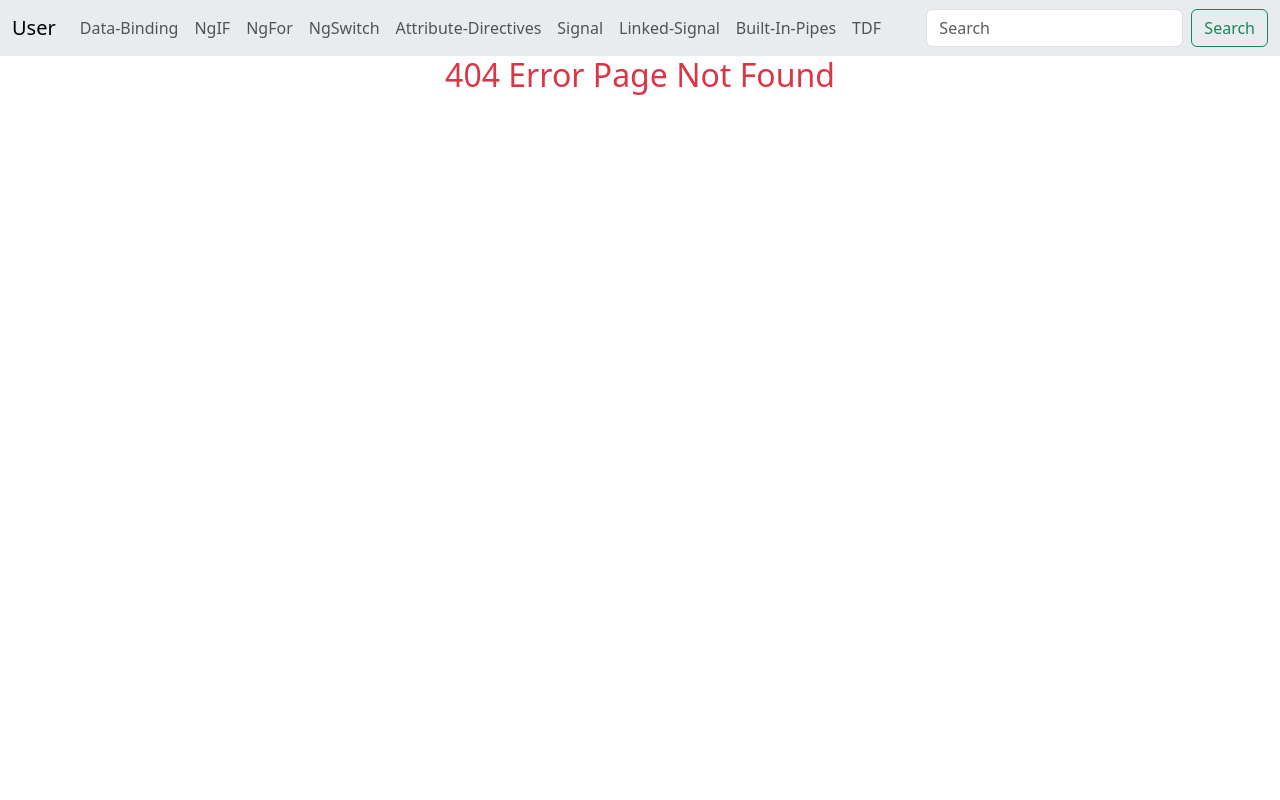
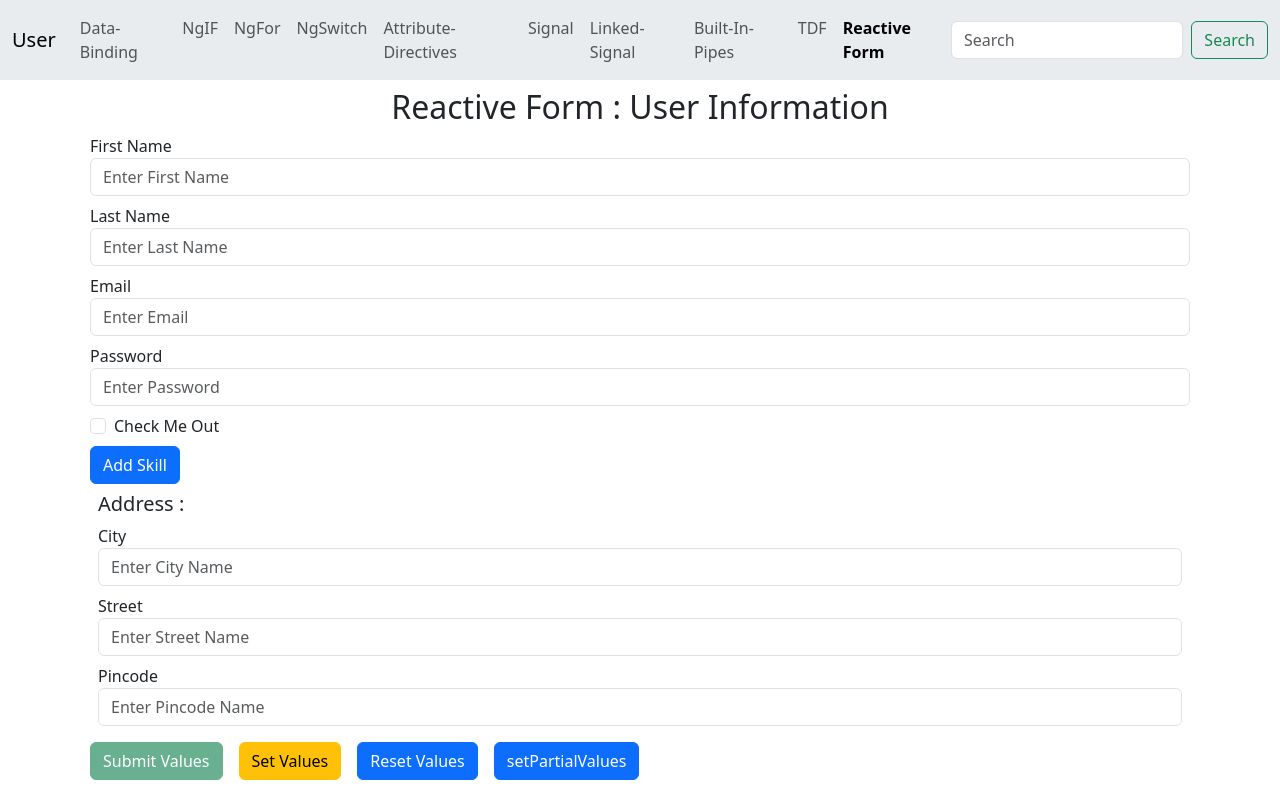
Before and after one commit to Veeresh-Abbili/Angular19-tutorial, an Angular app: page /reactive-form in a window 1280 px wide. Before the commit this address had no page. Built offline with nearby package versions, Linux system fonts and the light colour scheme.

Commit message:
Reactive-form with form-builder and validators implemented

```diff
--- a/src/app/app.component.html
+++ b/src/app/app.component.html
@@ -44,6 +44,9 @@
                 <li class="nav-item">
                     <a class="nav-link" routerLinkActive="active" routerLink="TDF">TDF</a>
                 </li>
+                <li class="nav-item">
+                    <a class="nav-link" routerLinkActive="active" routerLink="reactive-form">Reactive Form</a>
+                </li>
             </ul>
             <form class="d-flex" role="search">
                 <input class="form-control me-2" type="search" placeholder="Search" aria-label="Search" />
--- a/src/app/app.routes.ts
+++ b/src/app/app.routes.ts
@@ -10,6 +10,7 @@
 import { PageNotFoundComponent } from './components/page-not-found/page-not-found.component';
 import { BuiltInPipesComponent } from './components/Pipes/built-in-pipes/built-in-pipes.component';
 import { TemplateDrivenFormComponent } from './components/Forms/template-driven-form/template-driven-form.component';
+import { ReactiveFormComponent } from './components/Forms/reactive-form/reactive-form.component';
 
 export const routes: Routes = [
     { path: '', component: UserComponent },
@@ -24,6 +25,7 @@
     { path: 'linked-signal', component: LinkedSignalComponent },
     { path: 'built-in-pipes', component: BuiltInPipesComponent },
     { path: 'TDF', component: TemplateDrivenFormComponent },
+    {path:'reactive-form',component:ReactiveFormComponent},
     { path: '**', component: PageNotFoundComponent },
 
 ];
--- /dev/null
+++ b/src/app/components/Forms/reactive-form/reactive-form.component.html
@@ -0,0 +1,98 @@
+<div class="container">
+
+    <form [formGroup]="reactiveForm" (ngSubmit)="onSubmit()">
+
+        <h2 class="text-center mt-2"> Reactive Form : User Information</h2>
+
+        <div class="form-group m-2">
+            <label for="">First Name</label>
+            <input type="text" class="form-control" placeholder="Enter First Name" formControlName="firstName">
+            @if (reactiveForm.controls['firstName']?.dirty || reactiveForm.controls['firstName']?.touched) {
+            @if (reactiveForm.controls['firstName']?.errors?.['required']) {
+            <small class="text-danger">First Name is Required</small>
+            }
+            @if (reactiveForm.controls['firstName']?.errors?.['pattern']) {
+            <small class="text-danger">The Firstname does not match the required pattern</small>
+            }
+            }
+        </div>
+
+        <div class="form-group m-2">
+            <label for="">Last Name</label>
+            <input type="text" class="form-control" placeholder="Enter Last Name" formControlName="lastName">
+            @if (reactiveForm.controls['lastName']?.dirty || reactiveForm.controls['lastName']?.touched) {
+            @if (reactiveForm.controls['lastName']?.errors?.['required']) {
+            <small class="text-danger">Last Name is Required</small>
+            }
+            @if (reactiveForm.controls['lastName']?.errors?.['minLength']) {
+            <small class="text-danger">The minimum length of the Lastname should be 5</small>
+            }
+            }
+        </div>
+
+        <div class="form-group m-2">
+            <label for="">Email</label>
+            <input type="email" class="form-control" placeholder="Enter Email" formControlName="email">
+            @if (reactiveForm.controls['email'].dirty || reactiveForm.controls['email'].touched) {
+            @if (reactiveForm.controls['email'].errors?.['required']) {
+            <small class="text-danger">Email is Required</small>
+            }
+            @if (reactiveForm.controls['email']?.errors?.['maxLength']) {
+            <small class="text-danger">email not exceed 10 characters</small>
+            }
+            @if (reactiveForm.controls['email']?.errors?.['email']) {
+            <small class="text-danger">Please Enter a Valid Email address</small>
+            }
+            }
+        </div>
+
+        <div class="form-group m-2">
+            <label for="">Password</label>
+            <input type="password" class="form-control" placeholder="Enter Password" formControlName="password">
+            @if (reactiveForm.controls['password']?.dirty || reactiveForm.controls['password']?.touched) {
+            @if (reactiveForm.controls['password']?.errors?.['required']) {
+            <small class="text-danger">Password is Required</small>
+            }
+            }
+        </div>
+
+        <div class="form-check m-2">
+            <input type="checkbox" class="form-check-input" formControlName="isChecked">
+            <label for="">Check Me Out</label>
+        </div>
+
+        <div class="form-group m-2" formArrayName="skills">
+            <button class="btn btn-primary" (click)="addSkill()">Add Skill</button>
+            <div *ngFor="let skill of skills.controls;let i = index">
+                <div [formGroupName]="i">
+                    {{i+1}} Skill Name : <input type="text" formControlName="skill">
+                    <button (click)="deleteSkill(i)">Delete</button>
+                </div>
+            </div>
+        </div>
+
+        <div class="m-2" formGroupName="address">
+            <h5 class="m-2">Address : </h5>
+            <div class="form-group m-2">
+                <label for="">City</label>
+                <input type="text" class="form-control" placeholder="Enter City Name" formControlName="city">
+            </div>
+            <div class="form-group m-2">
+                <label for="">Street</label>
+                <input type="text" class="form-control" placeholder="Enter Street Name" formControlName="street">
+            </div>
+            <div class="form-group m-2">
+                <label for="">Pincode</label>
+                <input type="number" class="form-control" placeholder="Enter Pincode Name" formControlName="pincode">
+            </div>
+        </div>
+
+        <button class="btn btn-success m-2" [disabled]="!reactiveForm.valid">Submit Values</button>
+        <button class="btn btn-warning m-2" (click)="setValues()">Set Values</button>
+        <button class="btn btn-primary m-2" (click)="resetValues()">Reset Values</button>
+        <button class="btn btn-primary m-2" (click)="setPartialValues()">setPartialValues</button>
+
+
+    </form>
+
+</div>
--- /dev/null
+++ b/src/app/components/Forms/reactive-form/reactive-form.component.ts
@@ -0,0 +1,126 @@
+import { CommonModule } from '@angular/common';
+import { Component } from '@angular/core';
+import { FormArray, FormBuilder, FormControl, FormGroup, ReactiveFormsModule, Validators } from '@angular/forms';
+
+@Component({
+  selector: 'app-reactive-form',
+  imports: [ReactiveFormsModule, CommonModule],
+  templateUrl: './reactive-form.component.html',
+  styleUrl: './reactive-form.component.css'
+})
+export class ReactiveFormComponent {
+  reactiveForm: FormGroup;
+
+  // without formbuilder:
+
+  // constructor() {
+  //   this.reactiveForm = new FormGroup({
+  //     firstName: new FormControl(''),
+  //     lastName: new FormControl(''),
+  //     email: new FormControl(''),
+  //     password: new FormControl(),
+  //     isChecked: new FormControl(),
+  //     address: new FormGroup({
+  //       city: new FormControl(''),
+  //       street: new FormControl(''),
+  //       pincode: new FormControl()
+  //     })
+  //   })
+  //   //if we want to disable any value
+  //   // this.reactiveForm.controls['isChecked'].disable();
+  // }
+
+  // with formbuilder:
+
+  constructor(private fb: FormBuilder) {
+    this.reactiveForm = this.fb.group({
+      firstName: ['', [Validators.required, Validators.pattern("^[a-zA-Z]+$")]],
+      lastName: ['', [Validators.required, Validators.minLength(5)]],
+      email: ['', [Validators.required, Validators.maxLength(10), Validators.email]],
+      password: ['', [Validators.required]],
+      isChecked: [''],
+      address: this.fb.group({
+        city: [''],
+        street: [''],
+        pincode: ['']
+      }),
+      skills: this.fb.array([])
+    });
+  }
+
+  get skills(): FormArray {
+    return this.reactiveForm.get('skills') as FormArray
+  }
+
+  newSkill(): FormGroup {
+    return this.fb.group({
+      skill: '',
+      // exp:'',
+      // projects:''
+    })
+  }
+
+  addSkill() {
+    this.skills.push(this.newSkill());
+  }
+
+  deleteSkill(i: number) {
+    this.skills.removeAt(i);
+  }
+
+
+
+
+  onSubmit() {
+    console.log(this.reactiveForm.value)
+  }
+
+  setValues() {
+    // with formbuilder
+    this.skills.clear();
+
+    this.skills.push(
+      this.fb.group({
+        skill: ['Angular']
+      })
+    );
+    // without formbuilder
+    this.reactiveForm.setValue({
+      firstName: 'Veeresh',
+      lastName: 'Abbili',
+      email: 'abc@gmail.com',
+      password: 1234,
+      isChecked: true,
+      address: {
+        city: 'Hyderabad',
+        street: 'Ramnagar',
+        pincode: 518360
+      },
+      skills: [
+        {
+          skill: 'Angular'
+        }
+      ]
+    });
+  }
+
+  resetValues() {
+    this.reactiveForm.reset();
+    // this.reactiveForm.controls['firstName'].reset();
+  }
+
+  setPartialValues() {
+    this.reactiveForm.patchValue({
+      address: {
+        city: 'Hyderabad',
+        street: 'Ramnagar',
+        pincode: 518360
+      }
+    });
+    // update single form value by using form controls
+    // this.reactiveForm.controls['firstName'].patchValue('Veera')
+  }
+
+
+
+}
--- a/src/app/components/Forms/template-driven-form/template-driven-form.component.html
+++ b/src/app/components/Forms/template-driven-form/template-driven-form.component.html
@@ -8,7 +8,7 @@
         <pre>UnTouched : {{userForm.untouched}}</pre>
         <pre>submitted : {{userForm.submitted}}</pre> -->
 
-        <h2 class="text-center mt-2"> User Information</h2>
+        <h2 class="text-center mt-2"> TDF : User Information</h2>
 
         <div class="form-group m-2">
             <label for="">First Name</label>
```
Also changed, not shown: src/app/components/Forms/reactive-form/reactive-form.component.css (added), 1 other file (tests, documents, lock files or other folders).
